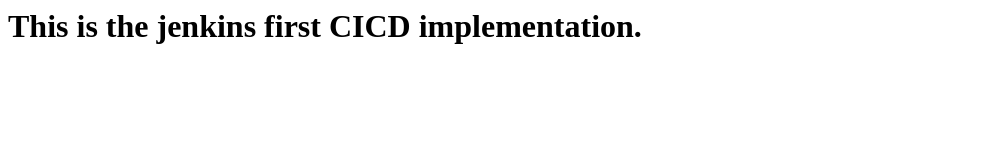
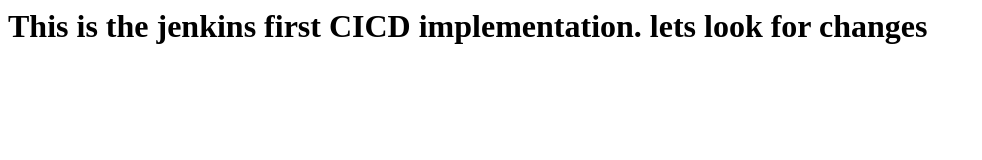
Before and after one commit to Veeru-devop/jenkins, a plain HTML site: page index.html in a window 1280 px wide. Shown: the whole page, without its empty margins (0-982 px from the left). Drawn offline with Linux system fonts and the light colour scheme.

Commit message:
chage index

```diff
--- a/index.html
+++ b/index.html
@@ -1,5 +1,5 @@
 <html>
 <body>
-<h1> This is the jenkins first CICD implementation. </h1>
+<h1> This is the jenkins first CICD implementation. lets look for changes  </h1>
 </body>
 </html>
```
